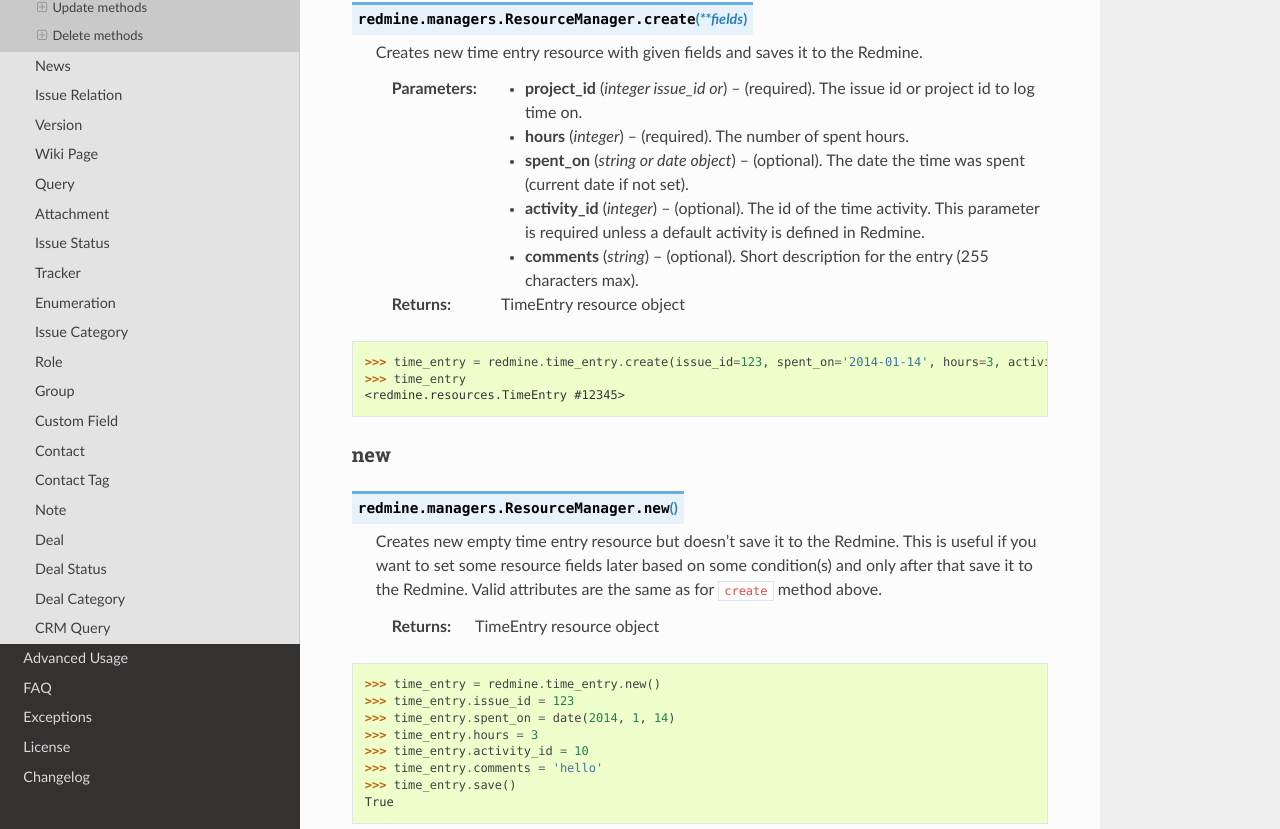
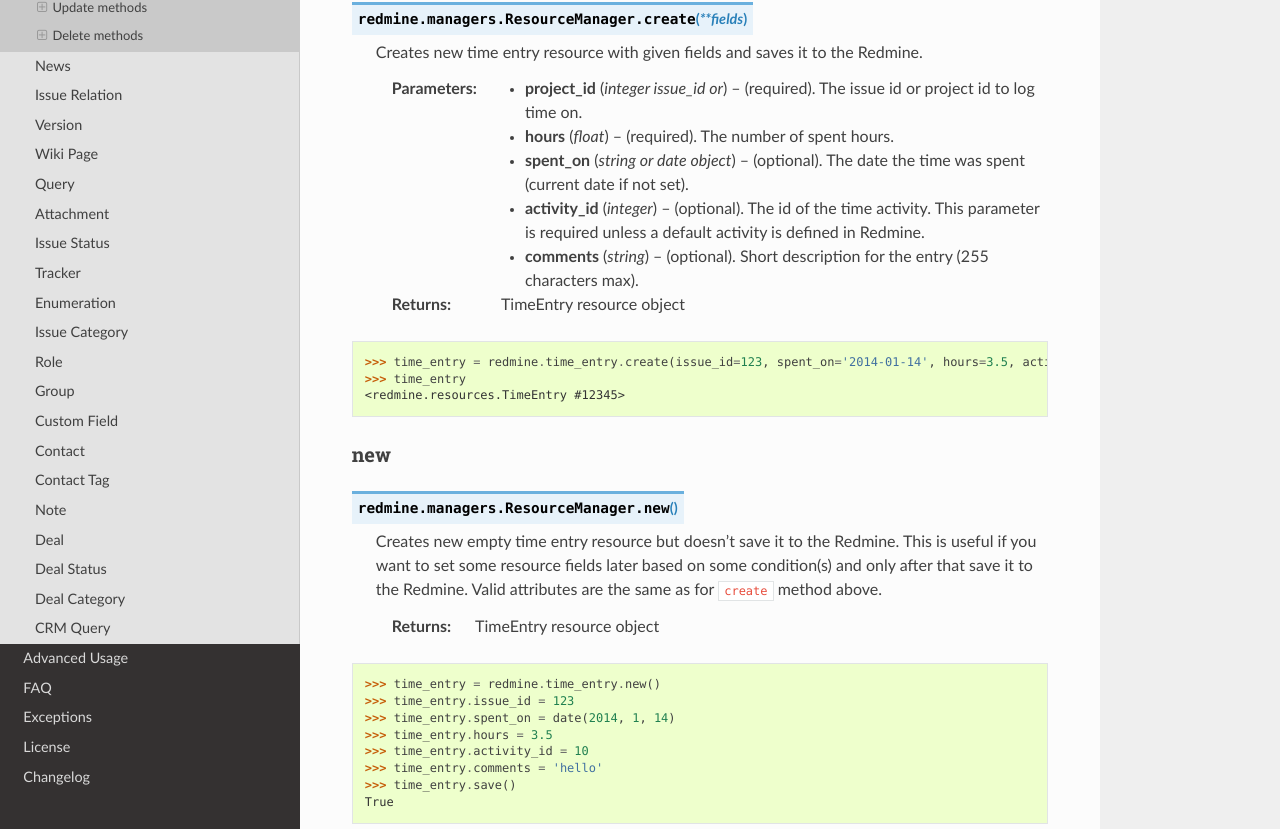
Before and after one commit to maxtepkeev/python-redmine, a Sphinx documentation site: the page built from docs/resources/time_entry.rst, in a window 1280 px wide and 1400 px high. Shown: the part 465-1294 px from the top of the window. Built offline with Sphinx 7.4.7 and the Read the Docs theme 2.0.0, drawn with Linux system fonts in a browser that asks for light colours; some of the changed text lies outside the part shown.

Commit message:
Update time_entry.rst to fix doc issue 165
the hour param should be float, I do not see any limitaion on that and Redmien takes floats for the time entries.
Addusted also doctests to test and reflect changes

```diff
--- a/docs/resources/time_entry.rst
+++ b/docs/resources/time_entry.rst
@@ -23,7 +23,7 @@
     Creates new time entry resource with given fields and saves it to the Redmine.
 
     :param integer issue_id or project_id: (required). The issue id or project id to log time on.
-    :param integer hours: (required). The number of spent hours.
+    :param float hours: (required). The number of spent hours.
     :param spent_on: (optional). The date the time was spent (current date if not set).
     :type spent_on: string or date object
     :param integer activity_id: (optional). The id of the time activity. This parameter is required unless
@@ -33,7 +33,7 @@
 
 .. code-block:: python
 
-    >>> time_entry = redmine.time_entry.create(issue_id=123, spent_on='2014-01-14', hours=3, activity_id=10, comments='hello')
+    >>> time_entry = redmine.time_entry.create(issue_id=123, spent_on='2014-01-14', hours=3.5, activity_id=10, comments='hello')
     >>> time_entry
     <redmine.resources.TimeEntry #12345>
 
@@ -55,7 +55,7 @@
     >>> time_entry = redmine.time_entry.new()
     >>> time_entry.issue_id = 123
     >>> time_entry.spent_on = date(2014, 1, 14)
-    >>> time_entry.hours = 3
+    >>> time_entry.hours = 3.5
     >>> time_entry.activity_id = 10
     >>> time_entry.comments = 'hello'
     >>> time_entry.save()
@@ -157,7 +157,7 @@
 
     :param integer resource_id: (required). Time entry id.
     :param integer issue_id or project_id: (optional). The issue id or project id to log time on.
-    :param integer hours: (optional). The number of spent hours.
+    :param float hours: (optional). The number of spent hours.
     :param spent_on: (optional). The date the time was spent.
     :type spent_on: string or date object
     :param integer activity_id: (optional). The id of the time activity.
@@ -166,7 +166,7 @@
 
 .. code-block:: python
 
-    >>> redmine.time_entry.update(1, issue_id=123, spent_on='2014-01-14', hours=3, activity_id=10, comments='hello')
+    >>> redmine.time_entry.update(1, issue_id=123, spent_on='2014-01-14', hours=3.5, activity_id=10, comments='hello')
     True
 
 save
@@ -186,7 +186,7 @@
     >>> time_entry = redmine.time_entry.get(1)
     >>> time_entry.issue_id = 123
     >>> time_entry.spent_on = date(2014, 1, 14)
-    >>> time_entry.hours = 3
+    >>> time_entry.hours = 3.5
     >>> time_entry.activity_id = 10
     >>> time_entry.comments = 'hello'
     >>> time_entry.save()
```
